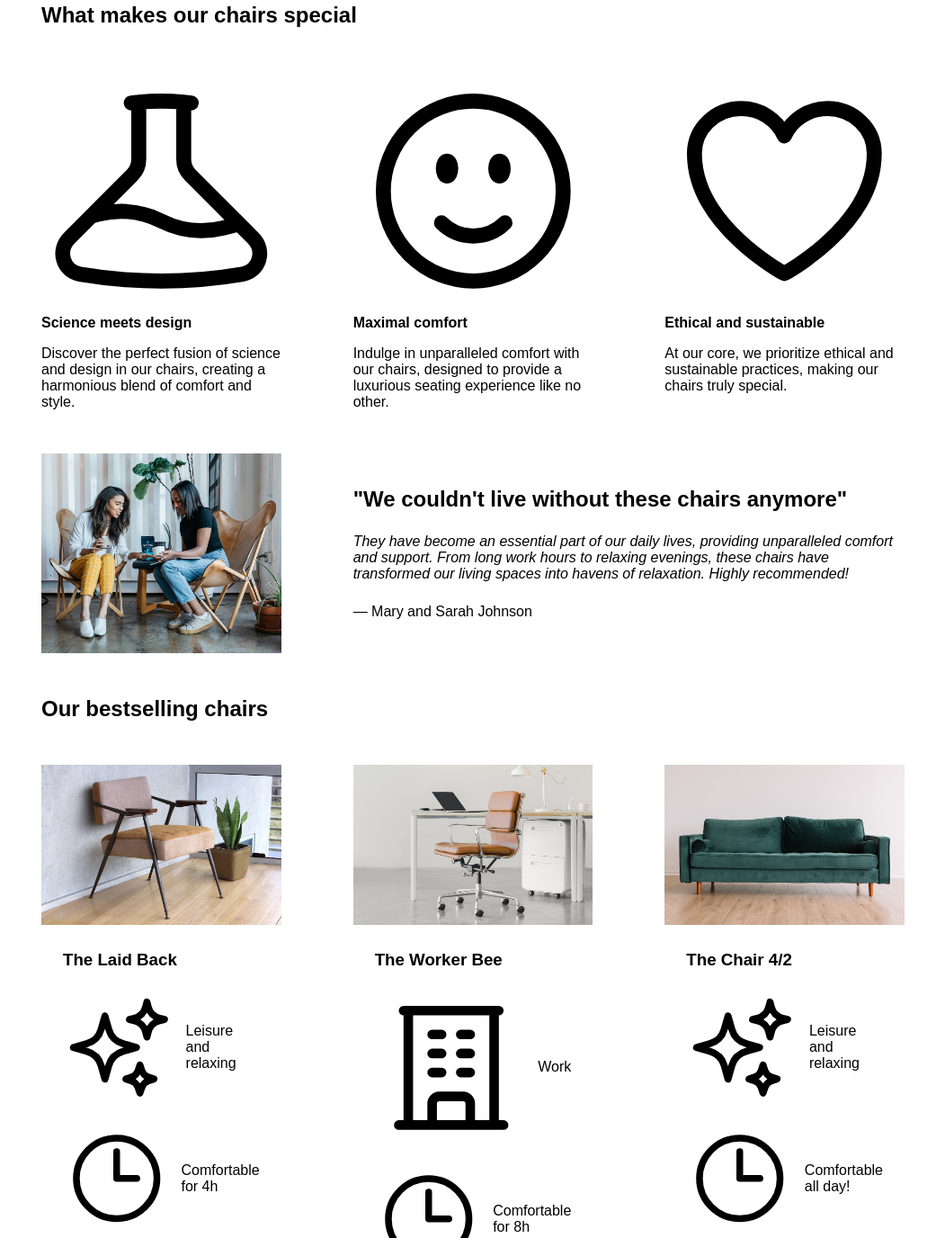
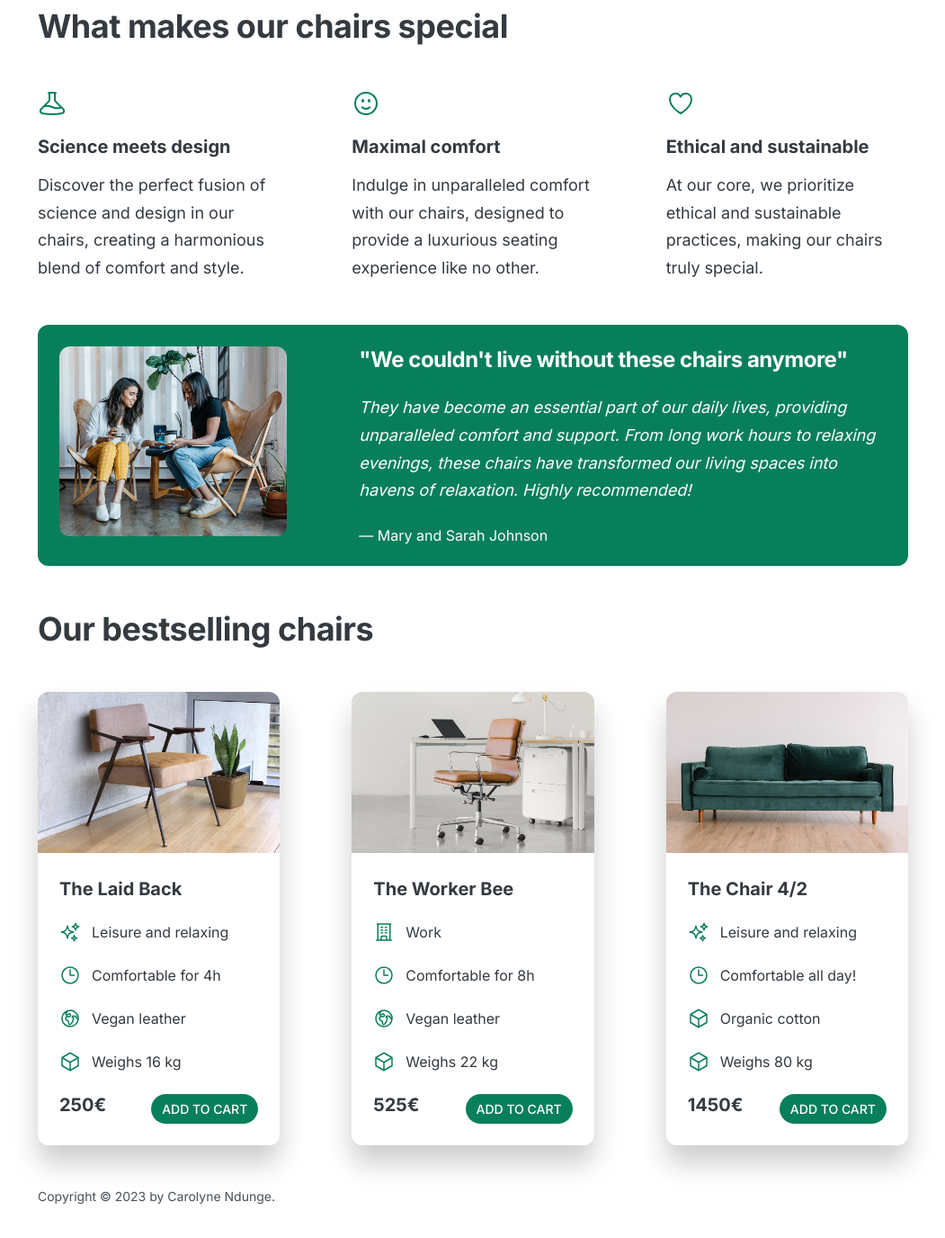
Before and after one commit to cashy-tech/ChairMart, a plain HTML site: page index.html in a window 1280 px wide. Shown: the part 533-1909 px from the top of the page at 90% size, without its empty margins (114-1165 px from the left). Drawn offline with Linux system fonts and the light colour scheme.

Commit message:
designing the page

```diff
--- a/style.css
+++ b/style.css
@@ -4,6 +4,11 @@ SPACING SYSTEM (px)
 
 FONT SIZE SYSTEM (px)
 10 / 12 / 14 / 16 / 18 / 20 / 24 / 30 / 36 / 44 / 52 / 62 / 74 / 86 / 98
+*/
+
+/*
+MAIN COLOR: #087f5b
+TEXT COLOR: #343a40
 */
 
 * {
@@ -16,11 +21,13 @@ FONT SIZE SYSTEM (px)
 /* GENERAL STYLES */
 /* ------------------------ */
 body {
-  font-family: sans-serif;
+  font-family: "Inter", sans-serif;
+  color: #343a40 ;
+  border-bottom: 8px solid #087f5b;
 }
 
 .container {
-  width: 960px;
+  width: 968px;
   margin: 0 auto;
 }
 
@@ -31,6 +38,8 @@ section {
 
 h2 {
   margin-bottom: 48px;
+  font-size: 36px;
+  letter-spacing: -0.5px;
 }
 
 .grid-3-cols {
@@ -38,7 +47,31 @@ h2 {
   grid-template-columns: repeat(3, 1fr);
   column-gap: 80px;
 }
+.btn:link,
+.btn:visited{
+  background-color: #087f5b ;
+  color: #fff;
+  text-decoration: none;
+  text-transform: uppercase;
+  display: inline-block;
+  font-weight: 500;
+  border-radius: 100px;
+}
 
+.btn:hover,
+.btn:active{
+  background-color: #099268;
+}
+
+.btn--big{
+  font-size: 18px;
+  padding: 16px 32px;
+}
+
+.btn--small{
+  font-size: 14px;
+  padding: 8px 12px;
+}
 /* ------------------------ */
 /* COMPONENT STYLES */
 /* ------------------------ */
@@ -57,52 +90,91 @@ header {
 
 h1 {
   margin-bottom: 24px;
+  font-size: 44px;
+  line-height: 1.1 ;
+  letter-spacing: -1px;
+  /* text-shadow: 0px 5px 5px  rgba(0, 0, 0, 0.2) ; */
 }
 
 .header-text {
   margin-bottom: 24px;
+  font-size: 18px;
+  line-height: 1.7;
 }
 
 img {
   width: 100%;
+  border-radius: 12px ;
 }
 
 /* FEATURES */
-.features-icon {
+.feature-icon {
+  stroke: #087f5b;
+  width: 32px;
+  height: 32px;
+  margin-bottom: 16px;
 }
 
 .features-title {
   margin-bottom: 16px;
+  font-size: 20px;
 }
 
 .features-text {
+  font-size: 18px;
+  line-height: 1.7;
 }
 
 /* TESTIMONIAL */
 .testimonial-section {
+  background-color: #087f5b;
+  color: #fff;
+  padding: 24px;
+  border-radius: 12px;
 }
 
 .testimonial-box {
   grid-column: 2 / -1;
   align-self: center;
+
 }
 
 .testimonial-box h2 {
   margin-bottom: 24px;
+  font-size: 24px;
 }
 
 .testimonial-text {
   font-style: italic;
   margin-bottom: 24px;
+  line-height: 1.7;
+  font-size: 18px;
 }
 
 /* CHAIRS */
 .chair-box {
   padding: 24px;
 }
+.chair{
+  /* box-shadow: horizontal-ofset, vertical-ofset, blur, space-radius, color*/
+  box-shadow: 0px 20px 30px 0px rgba(0, 0, 0, 0.2) ;
+  border-radius: 12px ;
+}
+
+.chair img{
+  border-bottom-left-radius: 0;
+  border-bottom-right-radius: 0;
+}
+
+.chair-icon{
+  stroke: #087f5b;
+  width: 24px;
+  height: 24px;
+}
 
 h3 {
   margin-bottom: 24px;
+  font-size: 20px;
 }
 
 .chair-details {
@@ -121,14 +193,14 @@ h3 {
   margin-bottom: 0;
 }
 
-.chair-icon {
-}
-
 .chair-price {
   display: flex;
   justify-content: space-between;
+  font-size: 20px;
 }
 
 footer {
   margin-bottom: 48px;
+  font-size: 14px;
+  color: #495057;
 }
```
